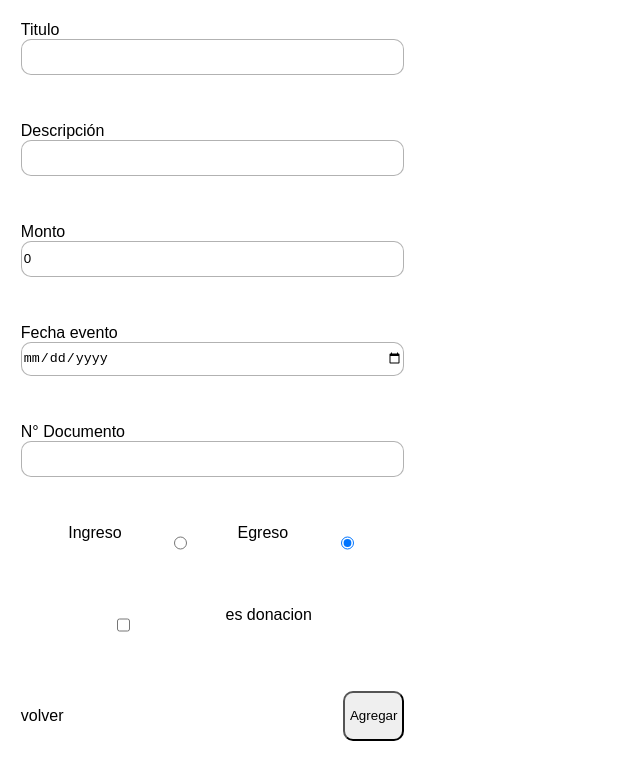
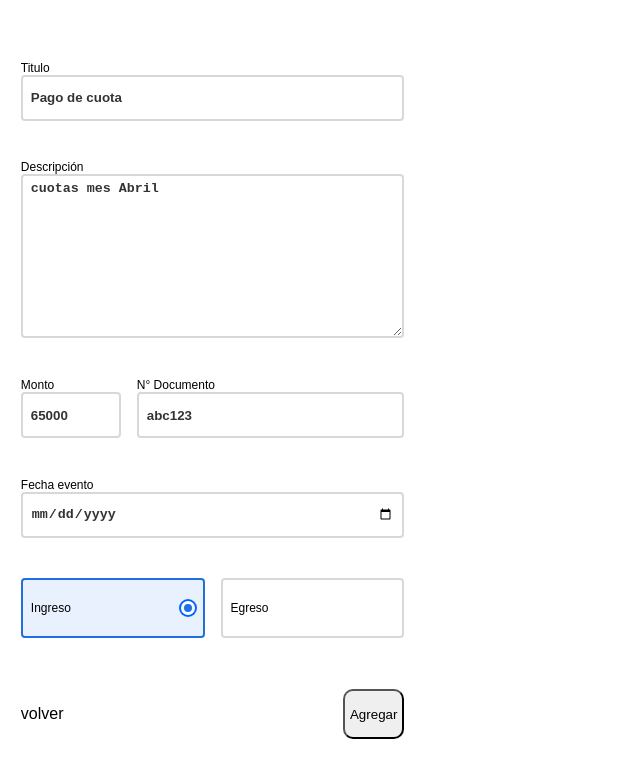
Before and after one commit to mahbarahona/osfl-front, an Angular app: page /balance in a window 1280 px wide. Both pictures are taken after typing "Sample" into the empty fields and a click on the button "Agregar". Shown: the top 780 px of the page, without its empty margins (0-640 px from the left). Built offline with nearby package versions, Linux system fonts and the light colour scheme.

Commit message:
se mejoran estilos de formulario balance

```diff
--- a/src/app/balance/components/balance-item-form/balance-item-form.component.html
+++ b/src/app/balance/components/balance-item-form/balance-item-form.component.html
@@ -2,41 +2,104 @@
     <form [formGroup]="frm">
         <div class="input-control">
             <label for="titulo">Titulo</label>
-            <input formControlName="titulo" type="text" id="titulo">
+            <input formControlName="titulo" type="text" id="titulo"
+            [class.valid]="titulo?.valid && (titulo?.dirty || titulo?.touched)"
+            [class.invalid]="titulo?.invalid && (titulo?.dirty || titulo?.touched)">
+
+            <div *ngIf="titulo?.invalid &&
+                        titulo?.errors &&
+                        (titulo?.dirty || titulo?.touched)">
+                <small *ngIf="titulo?.hasError('required')">Debes agregar el titulo </small>
+            </div>
+
         </div>
         <div class="input-control">
             <label for="descripcion">Descripción</label>
-            <input formControlName="descripcion" type="text" id="descripcion">
+            <!-- <input formControlName="descripcion" type="text" id="descripcion"
+            [class.valid]="descripcion?.valid && (descripcion?.dirty || descripcion?.touched)"
+            [class.invalid]="descripcion?.invalid && (descripcion?.dirty || descripcion?.touched)" > -->
+
+            <textarea formControlName="descripcion"
+                id="descripcion" cols="30" rows="10"
+                [class.valid]="descripcion?.valid && (descripcion?.dirty || descripcion?.touched)"
+                [class.invalid]="descripcion?.invalid && (descripcion?.dirty || descripcion?.touched)"
+            >
+
+            </textarea>
+            <div *ngIf="descripcion?.invalid &&
+                        descripcion?.errors &&
+                        (descripcion?.dirty || descripcion?.touched)">
+                <small *ngIf="descripcion?.hasError('required')">Debes agregar la descripción.</small>
+            </div>
         </div>
-        <div class="input-control">
-            <label for="monto">Monto</label>
-            <input formControlName="monto" type="number" id="monto">
+
+        <div class="row">
+            <div class="input-control" [style.width.px]="100">
+                <label for="monto">Monto</label>
+                <input formControlName="monto" type="number" id="monto"
+                [class.valid]="monto?.valid && (monto?.dirty || monto?.touched)"
+                [class.invalid]="monto?.invalid && (monto?.dirty || monto?.touched)" >
+                <div *ngIf="monto?.invalid &&
+                            monto?.errors &&
+                            (monto?.dirty || monto?.touched)">
+                    <small *ngIf="monto?.hasError('required')">Debes agregar el monto.</small>
+                </div>
+            </div>
+            <div class="input-control " [style.width.%]="100">
+                <label for="numdocumento">N° Documento</label>
+                <input formControlName="numero_documento" type="text" id="numdocumento"
+                [class.valid]="numero_documento?.valid && (numero_documento?.dirty || numero_documento?.touched)"
+                [class.invalid]="numero_documento?.invalid && (numero_documento?.dirty || numero_documento?.touched)" >
+
+                <div *ngIf="numero_documento?.invalid &&
+                            numero_documento?.errors &&
+                            (numero_documento?.dirty || numero_documento?.touched)">
+                    <small *ngIf="numero_documento?.hasError('required')">Debes agregar el N° documento.</small>
+                </div>
+            </div>
         </div>
+
         <div class="input-control">
             <label for="fecha">Fecha evento</label>
-            <input formControlName="fecha_evento" type="date" id="fecha">
-        </div>
-        <div class="input-control ">
-            <label for="numdocumento">N° Documento</label>
-            <input formControlName="numero_documento" type="text" id="numdocumento">
+            <input formControlName="fecha_evento" type="date" id="fecha"
+            [class.valid]="fecha_evento?.valid && (fecha_evento?.dirty || fecha_evento?.touched)"
+            [class.invalid]="fecha_evento?.invalid && (fecha_evento?.dirty || fecha_evento?.touched)" >
+
+            <div *ngIf="fecha_evento?.invalid &&
+                        fecha_evento?.errors &&
+                        (fecha_evento?.dirty || fecha_evento?.touched)">
+                <small *ngIf="fecha_evento?.hasError('required')">Debes agregar la fecha.</small>
+            </div>
         </div>
         <div class=" radio-control">
-            <label for="ingreso">Ingreso</label>
-            <input formControlName="tipo" type="radio" name="tipo" id="ingreso" value="1">
+            <label for="ingreso">
+                <input formControlName="tipo" type="radio" name="tipo" id="ingreso" value="1">
+                <div class="content">
+                  <span>Ingreso</span>
+                </div>
+            </label>
 
-            <label for="egreso">Egreso</label>
-            <input formControlName="tipo" type="radio" name="tipo" id="egreso" value="0">
+            <label for="egreso">
+                <input formControlName="tipo" type="radio" name="tipo" id="egreso" value="0">
+                <div class="content">
+                    <span>Egreso</span>
+                  </div>
+            </label>
+
+
+
         </div>
-        <div class=" radio-control">
+        <!-- <div class=" radio-control">
             <input formControlName="es_donacion" type="checkbox" name="donacion" id="donacion">
+
             <label for="donacion">es donacion</label>
-        </div>
+        </div> -->
         <div class="actions">
             <p (click)="store.hideForm()">volver</p>
             <p (click)="deleteItem()" *ngIf="!esAgregar">Eliminar</p>
             <button type="button"     *ngIf="!esAgregar" (click)="updateItem()" >Guardar</button>
 
-            <button type="button"*ngIf="esAgregar" (click)="addItem()" >Agregar</button>
+            <button type="button"*ngIf="esAgregar" (click)="addItem()" [disabled]="frm.invalid" >Agregar</button>
         </div>
     </form>
 </section>
--- a/src/app/balance/components/balance-item-form/balance-item-form.component.scss
+++ b/src/app/balance/components/balance-item-form/balance-item-form.component.scss
@@ -19,12 +19,19 @@ form{
     // position: relative;
     display: flex;
     flex-direction: column;
-    justify-content: space-between;
+    justify-content: space-evenly;
     padding: 1.3rem;
-    height: 90%;
+    height: 100%;
 }
 
 .actions{
     display: flex;
     justify-content: space-between;
+
+    margin-top: 2rem;
 }
+
+.row{
+    display: flex;
+    gap: 1rem;
+}
--- a/src/app/balance/components/balance-item-form/balance-item-form.component.ts
+++ b/src/app/balance/components/balance-item-form/balance-item-form.component.ts
@@ -12,13 +12,30 @@ import {  BalanceStoreService} from '../../store/balance.store';
 })
 export class BalanceItemFormComponent implements OnInit, OnDestroy{
 
-  frm: FormGroup = this.fb.group({})
+  frm: FormGroup = new FormGroup({})
   esAgregar: boolean = true
   subs$:Subscription = new Subscription
   index:number = -1
 
 
   constructor(private fb: FormBuilder, public store: BalanceStoreService) {}
+
+  //FORM CONTROLS
+  get titulo(){
+    return this.frm.get('titulo');
+  }
+  get descripcion(){
+    return this.frm.get('descripcion');
+  }
+  get monto(){
+    return this.frm.get('monto');
+  }
+  get fecha_evento(){
+    return this.frm.get('fecha_evento');
+  }
+  get numero_documento(){
+    return this.frm.get('numero_documento');
+  }
 
   ngOnInit(): void {
 
@@ -35,7 +52,7 @@ export class BalanceItemFormComponent implements OnInit, OnDestroy{
       console.log({esAgregar:this.esAgregar})
     }
     ))
-    // this.frm = this.getInitialForm()
+    this.frm = this.getInitialForm()
   }
 
   ngOnDestroy(): void {
@@ -68,11 +85,11 @@ export class BalanceItemFormComponent implements OnInit, OnDestroy{
 
   private getInitialForm() {
     return this.fb.group({
-      titulo: ['caaa', Validators.required],
-      descripcion: ['sesss ', Validators.required],
-      monto: [1000, Validators.required],
+      titulo: ['Pago de cuota', Validators.required],
+      descripcion: ['cuotas mes Abril ', Validators.required],
+      monto: [65000, Validators.required],
       fecha_evento: [new Date(), Validators.required],
-      numero_documento: ['111111', Validators.required],
+      numero_documento: ['abc123', Validators.required],
       tipo: ['1', Validators.required],
       es_donacion: [false, []]
     })
--- a/src/app/balance/components/balance-item-list-item/balance-item-list-item.component.html
+++ b/src/app/balance/components/balance-item-list-item/balance-item-list-item.component.html
@@ -1,7 +1,13 @@
 <article (click)="seleccionarItem()">
-    <p>{{item.titulo}}</p>
-    <p>{{item.descripcion}}</p>
-    <p>{{item.monto}}</p>
-    <p>{{item.tipo}}</p>
+
+    <div class="content">
+        <h3>{{item.titulo}}</h3>
+        <p>{{item.descripcion}}</p>
+        <p>{{item.fecha_evento | date:'date'}}</p>
+    </div>
+    <div class="end monto">
+        <p [ngClass]="{'egreso':item.tipo === 0,'ingreso':item.tipo === 1}">{{item.monto}}</p>
+    </div>
+
 
 </article>
--- a/src/app/balance/components/balance-item-list-item/balance-item-list-item.component.scss
+++ b/src/app/balance/components/balance-item-list-item/balance-item-list-item.component.scss
@@ -0,0 +1,33 @@
+*{
+    margin: 0;
+    padding: 0;
+}
+article{
+
+    display: flex;
+    padding: 1rem;
+    justify-content: space-between;
+    align-items: center;
+
+
+    border-bottom: 1px solid gray;
+}
+
+.monto{
+    font-weight: bold;
+}
+
+.egreso{
+    color: gray;
+}
+
+.egreso::before{
+    content: '- ';
+}
+
+.ingreso{
+    color: green;
+}
+.ingreso::before{
+    content: '+ ';
+}
--- a/src/app/balance/pages/balance-page/balance-page.component.html
+++ b/src/app/balance/pages/balance-page/balance-page.component.html
@@ -3,11 +3,11 @@
 
 <section class="container">
     <section class="header">
-        <div class="form-field">
+        <div class="input-control">
             <label for="nombre_organizacion">Nombre organizacion</label>
             <input type="text" id="nombre_organizacion" [formControl]="nombre_organizacion">
         </div>
-        <div class="form-field">
+        <div class="input-control">
             <label for="fecha_balance">Fecha Balance</label>
             <input type="month" id="fecha_balance" [formControl]="fecha_balance">
         </div>
--- a/src/app/balance/pages/balance-page/balance-page.component.scss
+++ b/src/app/balance/pages/balance-page/balance-page.component.scss
@@ -15,11 +15,7 @@
     max-width:425px ;
 }
 
-.header .form-field{
-    display: flex;
-    flex-direction: column;
-    padding: 1rem;
-}
+
 
 
 .resumen{
@@ -65,6 +61,7 @@
     height: 100%;
     border: 1px solid gray;
     overflow-y: scroll;
+    scroll-behavior: smooth;
 
     border-top-left-radius: 10px;
     border-top-right-radius: 10px;
--- a/src/styles.scss
+++ b/src/styles.scss
@@ -6,12 +6,44 @@ body{
     font-family: Arial, Helvetica, sans-serif;
 }
 
+
+textarea{
+    padding: 1rem;
+    border-radius: 4px;
+    padding:5px 8px;
+    border: 2px solid #D8D8D8;
+    font-weight: bold;
+    color: rgba($color: #000000, $alpha: 0.8);
+
+}
+
+label{
+    font-size: 0.75rem;
+}
 input{
     height: 2rem;
-    border-radius: 10px;
-    border: 1px solid rgba($color: #000000, $alpha: 0.3);
+    padding: 1rem;
+    border-radius: 4px;
+    padding:5px 8px;
+    border: 2px solid #D8D8D8;
+    font-weight: bold;
+    color: rgba($color: #000000, $alpha: 0.8);
+
+    transition: all 0.3s;
+}
+input:focus, textarea:focus{
+    outline: 1px solid #4767C1;
+    border-color: #4767C1;
+
+    box-shadow: 0px 0px 5px #4767C1;
+}
+.valid{
+    border-color: #51c147 ;
 }
 
+.invalid{
+    border-color: red ;
+}
 button{
     padding:0 0.3rem;
     min-height: 2rem;
@@ -28,4 +60,54 @@ button{
 .radio-control{
     display: flex;
     justify-content: space-evenly;
+    gap: 1rem;
 }
+
+.radio-control label input[type="radio"] {
+    position: absolute;
+    opacity: 0;
+}
+
+
+
+.radio-control label {
+    width: 100%;
+    height: 40px;
+    transition: all 0.3s;
+}
+
+.radio-control label:active {
+   transform: scale(0.9);
+
+}
+
+
+.radio-control  input[type="radio"]:checked + .content{
+    display: flex;
+    justify-content: space-between;
+    border: 2px solid #216ee0;
+    background-color: #eaf1fe;
+}
+.radio-control  input[type="radio"]:checked + .content:after{
+    content: "";
+    // position: relative;
+    height: 8px;
+    width: 8px;
+    background: #216fe0;
+    right: 20px;
+    top: 20px;
+    border-radius: 100%;
+    border: 3px solid #fff;
+    -webkit-box-shadow: 0px 0px 0px 2px #0066ff;
+    box-shadow: 0px 0px 0px 2px #0066ff;
+
+}
+.radio-control .content{
+    display: flex;
+    align-items: center;
+    height: 100%;
+    border-radius: 4px;
+    border: 2px solid #D8D8D8;
+    transition: all 0.3s;
+    padding: 0.5rem;
+}
```
